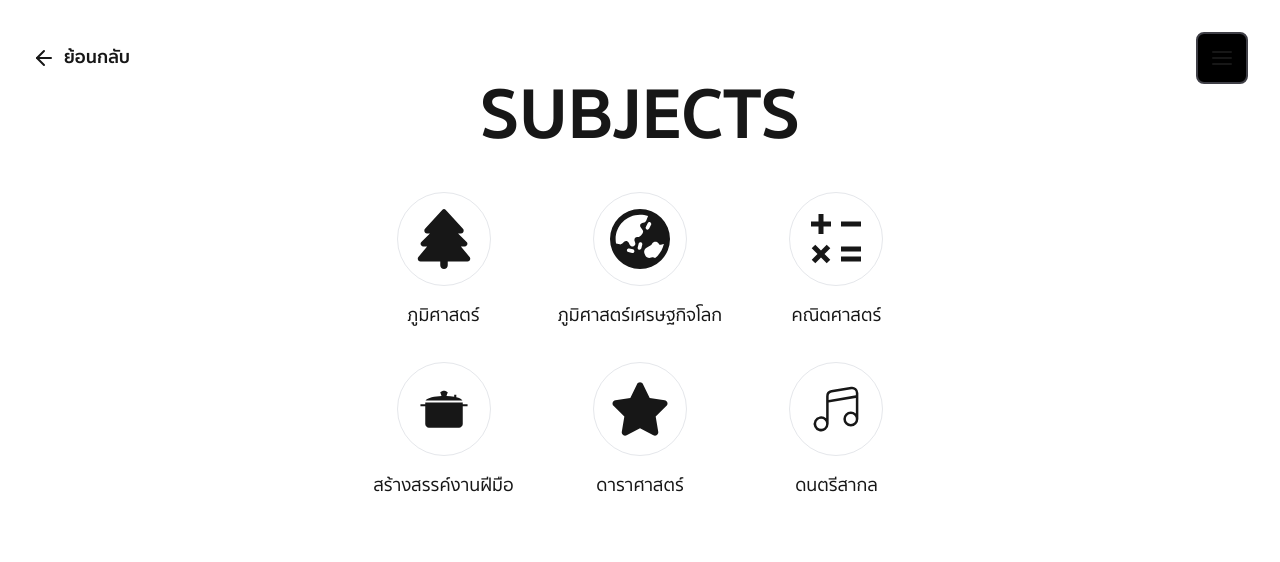
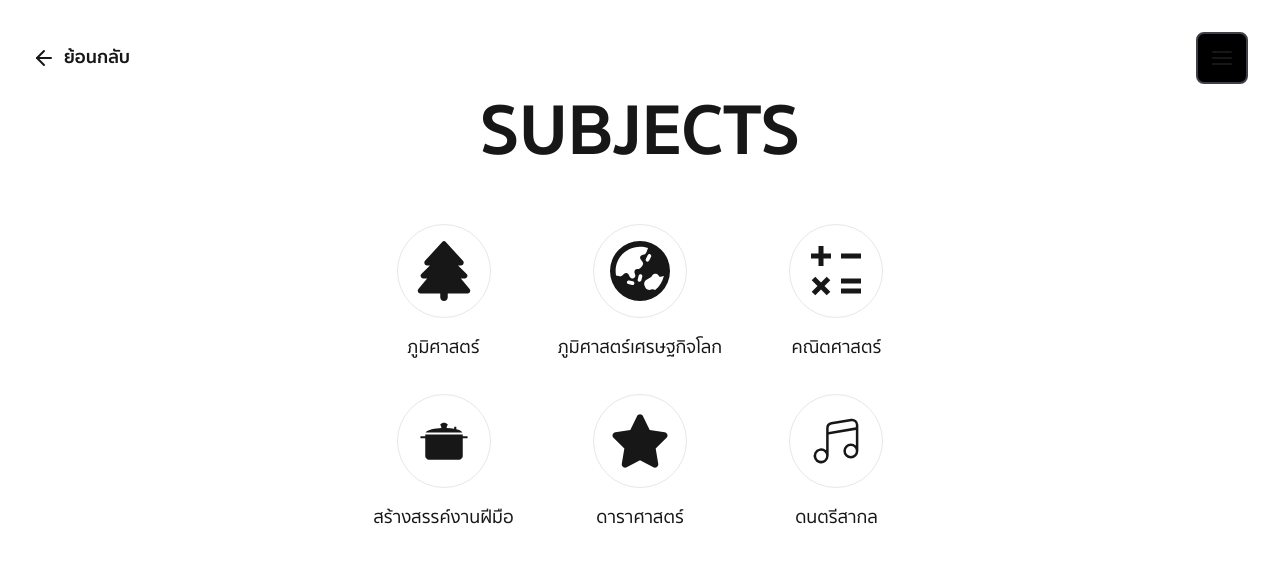
Before and after one commit to Theerat22/theerat-port, a Next.js app: page /portfolio in a window 1280 px wide. Shown: the top 562 px of the page. Built offline with nearby package versions, Linux system fonts and the light colour scheme.

Commit message:
change size

```diff
--- a/app/portfolio/page.tsx
+++ b/app/portfolio/page.tsx
@@ -29,12 +29,14 @@
         ]}
       />
       <div className="lg:min-h-screen px-10 sm:px-20 md:px-32 lg:mb-12 lg:px-60 mx-auto max-w-[75rem]">
-        <div className="justify-center mt-20">
+        <div className="justify-center mt-24">
             <h1 className="text-5xl text-center md:text-6xl font-semibold mb-4 lg:text-7xl mb-20">
                 SUBJECTS
             </h1>
         </div>
-        <IconGrid />
+        <div className="w-full flex justify-center">
+          <IconGrid />
+        </div>
       </div>
 
     </>
```
